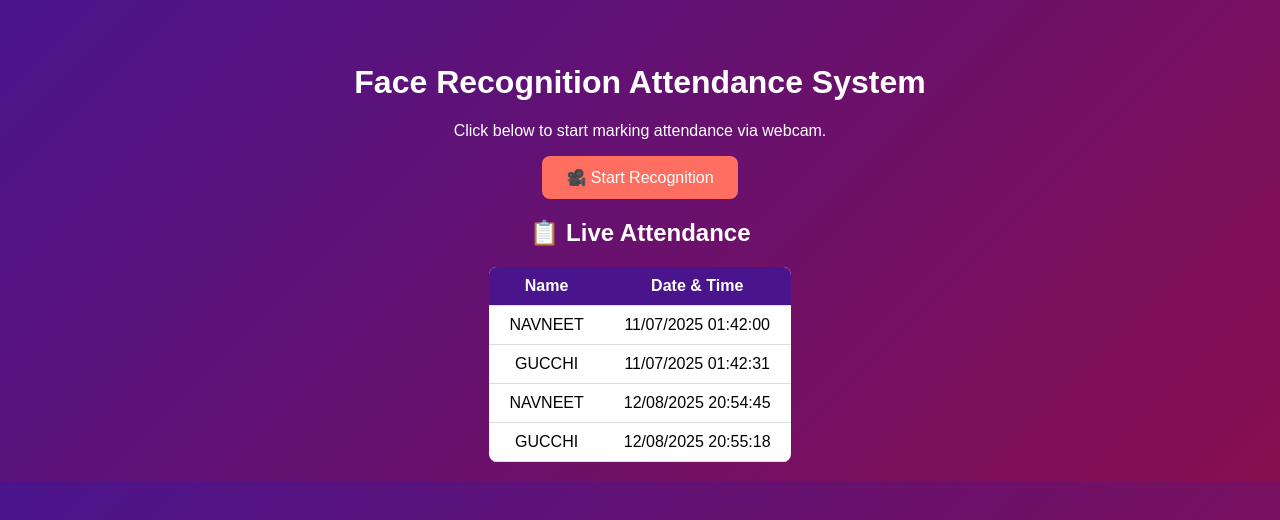
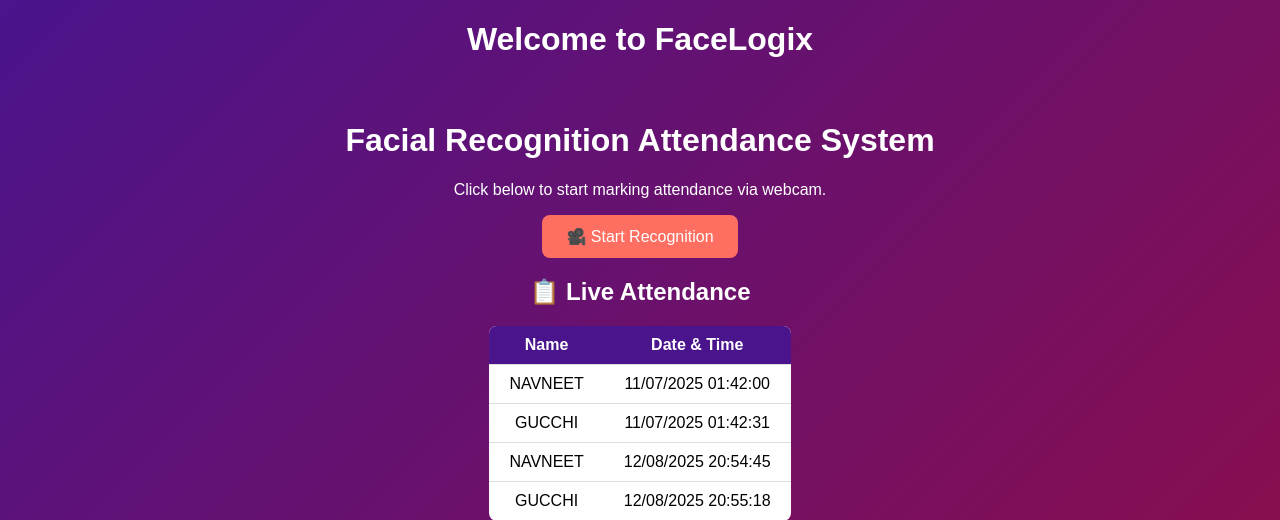
Before and after one commit to Navneet277/FaceLogix, a Flask app: page / in a window 1280 px wide. Shown: the top 520 px of the page. Run offline with Flask 3, Linux system fonts and the light colour scheme.

Commit message:
Update index.html

```diff
--- a/templates/index.html
+++ b/templates/index.html
@@ -1,12 +1,13 @@
 <!DOCTYPE html>
 <html>
 <head>
-    <title>Face Recognition Attendance</title>
+    <title>FaceLogix - A Facial Recognition Attendance System</title>
+    <h1>Welcome to FaceLogix</h1>
     <link rel="stylesheet" href="{{ url_for('static', filename='style.css') }}">
 </head>
 <body>
     <div class="container">
-        <h1>Face Recognition Attendance System</h1>
+        <h1>Facial Recognition Attendance System</h1>
         <p>Click below to start marking attendance via webcam.</p>
         <button id="start-btn">🎥 Start Recognition</button>
         <div id="status"></div>
```
